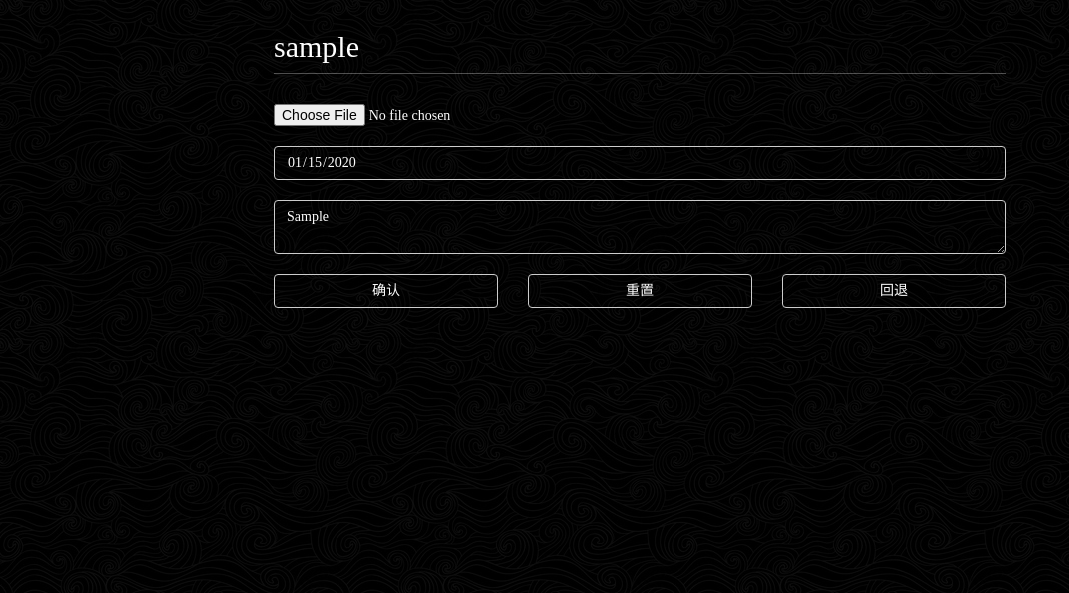
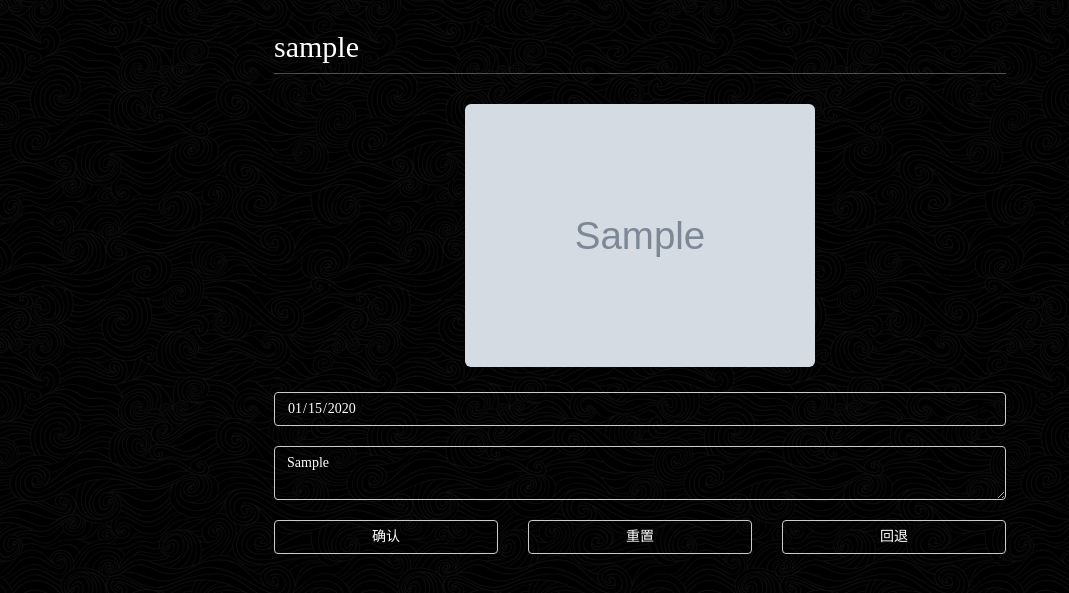
Before and after one commit to HYSkyline/squan, a Flask app: page /auth/infoedit in a window 1280 px wide. Shown: the top 593 px of the page, without its empty margins (0-1069 px from the left). Run offline with Flask 2, Linux system fonts and the light colour scheme; a user stored in the database is signed in; tables that the repository leaves empty hold one stand-in row (values such as "Sample post"); grey boxes marked "Sample" are stand-in pictures; parts of the project's set-up code (start-up, migrations or seed data) failed here and were passed over; some libraries are stand-ins or nearby versions.

Commit message:
avatar commit preview. 17091300

```diff
--- a/squan_blog/static/lib/css/infoedit.css
+++ b/squan_blog/static/lib/css/infoedit.css
@@ -31,6 +31,12 @@ body {
 		width: 60%;
 	}
 }
+#contentFrame {
+	text-align: center;
+}
+h2 {
+	text-align: left;
+}
 .form-control {
 	background-color: transparent;
 	font-family: 'STXiHei';
@@ -45,6 +51,32 @@ hr {
 	margin-top: 0;
 	margin-bottom: 10px;
 	border-top-color: rgba(255, 255, 255, 0.3);
+}
+div#avatarPreview {
+	text-align: center;
+}
+#avatarPreview img {
+	width: 350px;
+	border-radius: 10px;
+}
+#avatarimgCommit {
+	width: 30%;
+	min-width: 100px;
+	color: white;
+	background-color: transparent;
+	cursor: url('../../img/mouse/Link.cur'), pointer;
+	padding: 6px 12px;
+	margin-bottom: 0;
+	font-size: 14px;
+	text-align: center;
+	user-select: none;
+	border: 1px solid #ccc;
+	border-radius: 4px;
+	margin-top: 20px;
+	box-sizing: border-box;
+}
+#avatarimgOrigin {
+	width: 350px;
 }
 input#submit {
 	width: 100%;
@@ -73,3 +105,22 @@ input#submit {
 .actionBtn:hover {
 	text-decoration: none;
 }
+a:link {
+	color: white;
+	cursor: url('../../img/mouse/Link.cur'), crosshair;
+}
+a:hover {
+	color: white;
+	text-decoration: none;
+	cursor: url('../../img/mouse/Link.cur'), crosshair;
+}
+a:active {
+	color: white;
+	text-decoration: none;
+	cursor: url('../../img/mouse/Link.cur'), crosshair;
+}
+a:visited {
+	color: white;
+	text-decoration: none;
+	cursor: url('../../img/mouse/Link.cur'), crosshair;
+}
--- /dev/null
+++ b/squan_blog/static/lib/js/infoedit.js
@@ -0,0 +1,21 @@
+$("#avatarimg").on("change", function(e) {
+
+  var file = e.target.files[0]; //获取图片资源
+
+  // 只选择图片文件
+  if (!file.type.match('image.*')) {
+    return false;
+  }
+
+  var reader = new FileReader();
+
+  reader.readAsDataURL(file); // 读取文件
+
+  // 渲染文件
+  reader.onload = function(arg) {
+    var img = '<label class="control-label" for="avatarimg"><img class="preview" src="' + arg.target.result + '" alt="preview" /></label>';
+    var commitLabel = '<label class="control-label" for="avatarimg" id="avatarimgCommit">上传头像</label>'
+    $("#avatarPreview").empty().append(img);
+    $("#avatarLabel").empty();
+  }
+});
--- a/squan_blog/templates/auth/infoedit.html
+++ b/squan_blog/templates/auth/infoedit.html
@@ -14,11 +14,17 @@
 		<form action="" method="post" class="form" role="form" enctype="multipart/form-data">
 			<div class="col-md-12" id="editFrame">
 				<div class="row">
-					<div class="col-md-12">
+					<div class="col-md-12" id="contentFrame">
 						{{ form.hidden_tag() }}
 						<h2>{{ user.username }}</h2>
 						<hr />
-						{{ wtf.form_field(form.avatarimg) }}
+						{{ wtf.form_field(form.avatarimg, style="height:0; display: none;") }}
+						<div id="avatarPreview"></div>
+						<div id="avatarLabel">
+							<label for="avatarimg">
+								<img id="avatarimgOrigin" src="{{ url_for('static', filename='img/avatar/' + user.avatar) }}" class="img-rounded" alt="上传头像" />
+							</label>
+						</div>
 						{{ wtf.form_field(form.birthdate) }}
 						{{ wtf.form_field(form.intrtext) }}
 					</div>
@@ -28,7 +34,7 @@
 						{{ wtf.form_field(form.submit) }}
 					</div>
 					<div class="col-md-4">
-						<button class="actionBtn" onclick="reset()">重置</button>
+						<a href="{{ url_for('.infoedit', username=current_user.username) }}" class="actionBtn">重置</a>
 					</div>
 					<div class="col-md-4">
 						<a href="{{ url_for('.userinfo', username=current_user.username) }}" class="actionBtn">回退</a>
@@ -47,4 +53,5 @@
 		document.getElementById('avatarimg').value = null;
 	}
 </script>
+<script type="text/javascript" src="{{ url_for('static', filename='lib/js/infoedit.js') }}"></script>
 {% endblock %}
```
Also changed, not shown: squan_blog/static/img/avatar/h_large_Vzsu_0fa60000a663111a.jpg (renamed from squan_blog/static/img/avatar/HYSkyline.jpg).
